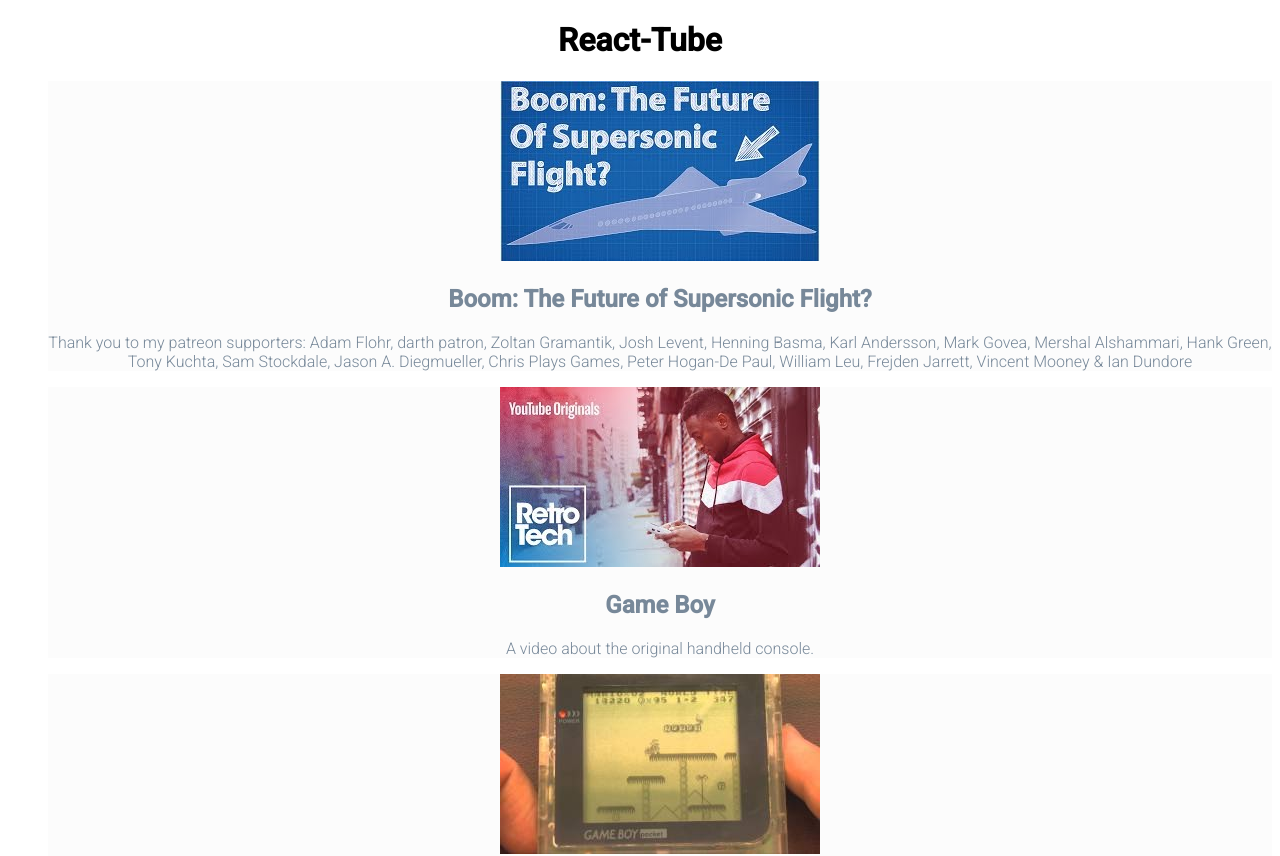
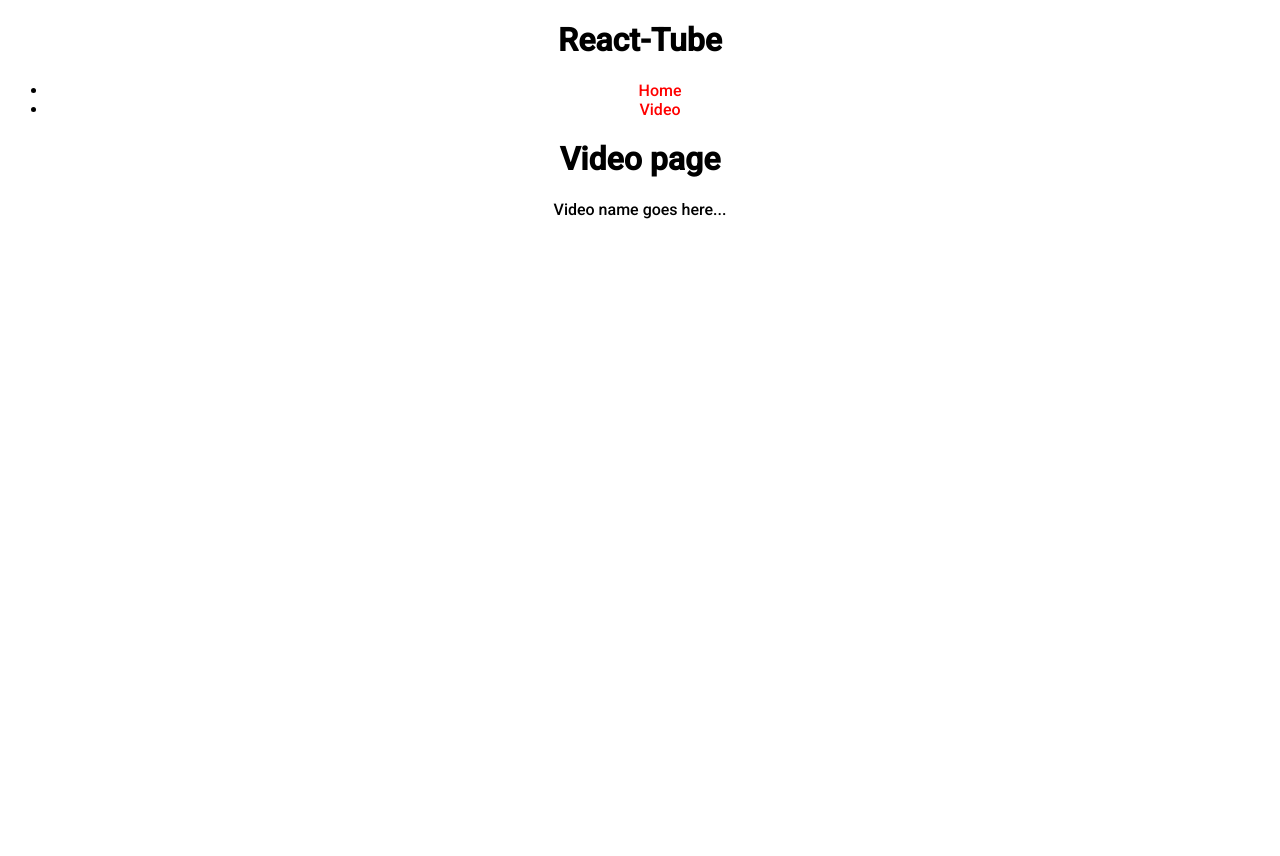
Before and after one commit to softwaredevacademy/reacttube, a React (Create React App) app: page /video in a window 1280 px wide. Shown: the top 856 px of the page. After the commit the page ends 800 px from the top, so only its background shows below. Built offline with nearby package versions, Linux system fonts and the light colour scheme.

Commit message:
refactoring Router

```diff
--- a/src/App.js
+++ b/src/App.js
@@ -1,28 +1,32 @@
 // React core
 import React, { Component } from 'react';
+import { BrowserRouter as Router, Switch, Route } from "react-router-dom";
 
 // Components
-import CardList from './components/CardList';
 import Header from './components/Header';
+
+// Templates
+import Home from './templates/Home';
+import Video from './templates/Video';
 
 // Style
 import './css/style.css';
 
 class App extends Component {
-	// Data
-	json = require("./json/videos.json");
-
 	// Render
 	render() {
 		return (
-			<main className="App">
-				<Header />
-				<CardList prop={this.json.videos} />
-			</main>
+			<Router>
+				<main className="App">
+					<Header />
+					<Switch>
+						<Route path="/" exact component={Home} />
+						<Route path="/video" component={Video} />
+					</Switch>
+				</main>
+			</Router>
 		)
 	};
 }
 
-
-
 export default App;
--- a/src/components/CardList.js
+++ b/src/components/CardList.js
@@ -7,7 +7,7 @@
 class CardList extends Component {
     // Data
     card = this.props.prop.map((item) =>
-        <CardVideo prop={item}/>
+        <CardVideo key={item.id} prop={item} />
     );
 
     // Render
--- a/src/components/Header.js
+++ b/src/components/Header.js
@@ -1,12 +1,25 @@
 // React core
 import React, { Component } from 'react';
+import { Link } from "react-router-dom";
 
 class Header extends React.Component {
+	// Style
+	linkStyle = {
+		'color': 'red',
+		'text-decoration': 'none'
+	}
+
 	// Render
 	render() {
 		return (
 			<header>
 				<h1>React-Tube</h1>
+				<nav>
+					<ul>
+						<li><Link style={this.linkStyle} to="/">Home</Link></li>
+						<li><Link style={this.linkStyle} to="/video">Video</Link></li>
+					</ul>
+				</nav>
 			</header>
 		)
 	}
--- a/src/json/videos.json
+++ b/src/json/videos.json
@@ -1,6 +1,7 @@
 {
   "videos": [
     {
+      "id": 1,
       "title": "Boom: The Future of Supersonic Flight?",
       "description": "Thank you to my patreon supporters: Adam Flohr, darth patron, Zoltan Gramantik, Josh Levent, Henning Basma, Karl Andersson, Mark Govea, Mershal Alshammari, Hank Green, Tony Kuchta, Sam Stockdale, Jason A. Diegmueller, Chris Plays Games, Peter Hogan-De Paul, William Leu, Frejden Jarrett, Vincent Mooney & Ian Dundore",
       "link": "flight.html",
@@ -8,6 +9,7 @@
       "video": "flight.mp4"
     },
     {
+      "id": 2,
       "title": "Game Boy",
       "description": "A video about the original handheld console.",
       "link": "gb.hmtl",
@@ -15,6 +17,7 @@
       "video": "gb.mp4"
     },
     {
+      "id": 3,
       "title": "Game Boy Pocket",
       "description": "A video about the revised console.",
       "link": "gb.hmtl",
@@ -22,6 +25,7 @@
       "video": "gbp.mp4"
     },
     {
+      "id": 4,
       "title": "Game Boy Color",
       "description": "A video about the color revision.",
       "link": "gb.hmtl",
--- a/src/templates/Home.js
+++ b/src/templates/Home.js
@@ -0,0 +1,21 @@
+// React core
+import React, { Component } from 'react';
+
+// Components
+import CardList from '../components/CardList';
+
+class Home extends Component {
+  // Data
+  json = require("../json/videos.json");
+
+  // Render
+  render() {
+    return (
+      <div className="Home">
+        <CardList prop={this.json.videos} />
+      </div>
+    )
+  }
+}
+
+export default Home;
--- a/src/templates/Video.js
+++ b/src/templates/Video.js
@@ -0,0 +1,15 @@
+import React, { Component } from 'react';
+
+class Video extends Component {
+  // Render
+  render() {
+    return (
+      <div className="Video">
+        <h1>Video page</h1>
+        <p>Video name goes here...</p>
+      </div>
+    )
+  }
+}
+
+export default Video;
```
